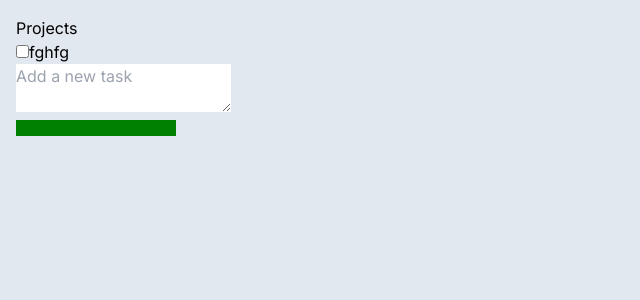
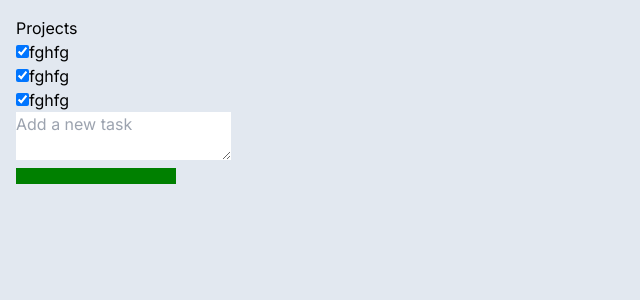
Before and after one commit to EnzoMaitan/todo-next.js, a Next.js app: page / in a window 1280 px wide. Shown: the top 300 px of the page, without its empty margins (0-640 px from the left). Built offline with nearby package versions, Linux system fonts and the light colour scheme.

Commit message:
Fixes the progress bar calculation and hooks related to it

```diff
--- a/src/app/components/progressbar.tsx
+++ b/src/app/components/progressbar.tsx
@@ -1,14 +1,6 @@
 "use client"
 
-import { useEffect, useState } from "react";
-
-export default function Progressbar({currentCheckedItems: currentCheckedItems, numberOfItems}: {currentCheckedItems : number, numberOfItems: number}) {
-    const [progress, calculateProgress] = useState(0);
-
-    useEffect(() => {
-        calculateProgress(() =>  (100 * currentCheckedItems) / numberOfItems );
-    }, []);
-
+export default function Progressbar({progress}: {progress : number}) {
     return (
         <section>
         <progress value={progress} max="100"> {progress} </progress>
--- a/src/app/components/todolist.tsx
+++ b/src/app/components/todolist.tsx
@@ -10,7 +10,15 @@ var temp = {
     "individual": [
         {
             "id": 0,
-            "checked": false,
+            "checked": true,
+            "text": "fghfg"
+        },{
+            "id": 1,
+            "checked": true,
+            "text": "fghfg"
+        },{
+            "id": 2,
+            "checked": true,
             "text": "fghfg"
         }
     ]
@@ -18,38 +26,51 @@ var temp = {
 var idSimulator = temp.individual.length; //REMOVE ONCE DB HAS BEEN ADDED
 
 export default function Todolist() {
+    const [lista, setLista] = useState<any | null>(temp);
     const [jsonObject, setJsonObject] = useState<any | null>(null);
-    const [lista, setLista] = useState<any | null>(temp);
 
+    /**
+     * Calculates the percentage of completed tasks
+     */
+    const calculateProgress = (): number => {
+        let checked = (Object.values(lista.individual).reduce((accumulator: number, individual: any ) => individual.checked ? accumulator + individual.checked: accumulator, 0));
+        let total = lista.individual.length;
+        return (100 * checked) / total;
+    };
+
+    const [progress, setProgress] = useState<any | null>(()=>calculateProgress());
+
+    /**
+     * Saves the new task to the list as JSON
+     */
     const saveJSON = (data: any | null) => {
         data.id = idSimulator; //UPDATE ONCE DB HAS BEEN ADDED
         idSimulator++; //REMOVE ONCE DB HAS BEEN ADDED
         setJsonObject(data);
+        setProgress(()=>calculateProgress());
         lista.individual.push(data);
     };
 
-    const changeCheked = (id: number) => {
+    /**
+     * Saves the changed checked atribute on the list
+     */
+    const changeChecked = (id: number) => {
         lista.individual[id].checked = !lista.individual[id].checked;
-
-        console.log(lista);
-    };
-
-
-    let getAmountChecked = (): number => {
-        return (Object.values(lista.individual).reduce((accumulator: number, checked: any ) => accumulator + checked ? 1 : 0, 0))
+        setLista(temp);
+        setProgress(()=>calculateProgress());
     };
 
     return (
         <section>
         <h2>{lista.title}</h2>
         {lista.individual.map((item: any) => (
-          <TodoItem key={item.id} checked={item.checked} text={item.text} onClick={()=>changeCheked(item.id)}/>
+          <TodoItem key={item.id}
+                    checked={item.checked}
+                    text={item.text}
+                    onClick={()=>changeChecked(item.id)}/>
         ))}
         <AddNewTodo onSaveJSON={saveJSON} />
-        <Progressbar
-            numberOfItems={lista.individual.length}
-            currentCheckedItems={getAmountChecked()}
-        />
+        <Progressbar progress={progress} />
         </section>
     )
 }
```
